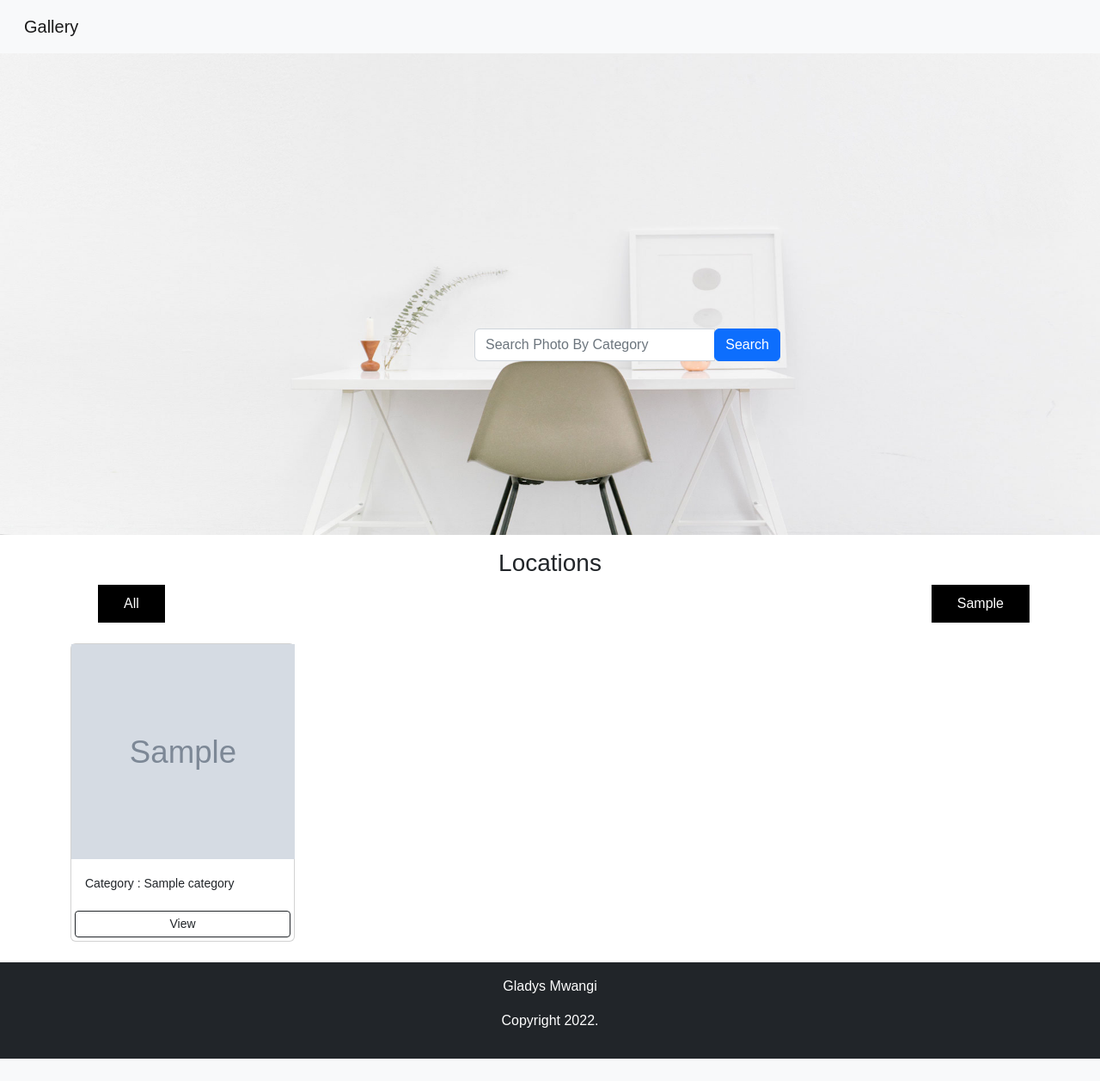
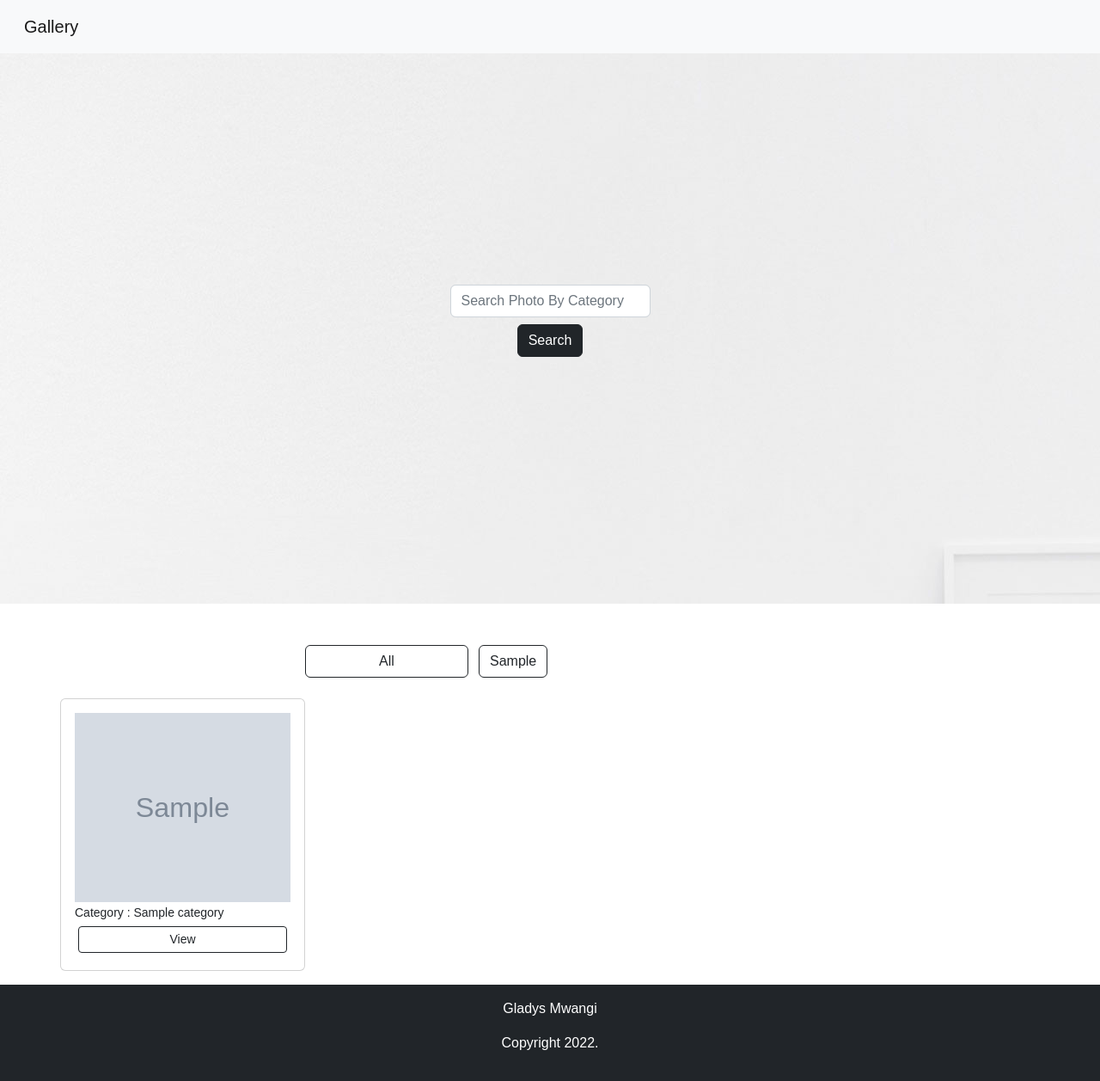
Before and after one commit to gladys-gg/photogallery, a Django app: template photos/templates/photos/gallery.html in a window 1280 px wide. Shown: the whole page at 86% size. Before the commit the page ends 1231 px from the top, so only its background shows below. Run offline with Django 4.2, Linux system fonts and the light colour scheme; the template is opened without the code that fills it: values that come from a table or form of the project are taken from there, others are empty; tables that the repository leaves empty hold one stand-in row (values such as "Sample post"); grey boxes marked "Sample" are stand-in pictures; some libraries are stand-ins or nearby versions.

Commit message:
Edited the gallery page and arranged the cards in a better format

```diff
--- /dev/null
+++ b/photos/static/main.js
@@ -0,0 +1,2 @@
+const copyBtns = document.getElementByClassName('copy-btn')
+console.log(copyBtns)
--- a/photos/templates/photos/gallery.html
+++ b/photos/templates/photos/gallery.html
@@ -1,9 +1,46 @@
 {% extends 'photos/base.html' %}
-
+{% load static %}
 {% block content %}
 
     <section id="header" class="header-one">
-        <img src="../../../static/image/header-bg.jpg" style="height: 80vh !important; margin-top:-5em; width:100% ;"  alt="">
+
+
+        <header>
+                <!-- Navbar -->
+
+                <!-- Background image -->
+                <div
+                class="p-5 text-center bg-image"
+                style="
+                    background-image: url('../../../static/image/header-bg.jpg');
+                    height: 80vh;
+                "
+                >
+                <!-- <div class="mask" style="background-color: rgba(0, 0, 0, 0.6);"> -->
+                    <div class="d-flex justify-content-center align-items-center h-100">
+                    <div class="text-white">
+                        <h1 class="mb-3"><form role="search" action="{% url 'search_results' %}">
+
+                        <div class="form-group ">
+                            <input type="text" class="form-control" placeholder="Search Photo By Category" name="photo">
+                        </div>
+                        <button class="btn btn-dark" type="submit"> Search </button>
+
+                        </form></h1>
+                    <h4 class="mb-3"></h4>
+
+                    </div>
+                    </div>
+                <!-- </div> -->
+                </div>
+                <!-- Background image -->
+            </header>
+
+
+
+
+
+        <!-- <img src="../../../static/image/header-bg.jpg" style="height: 80vh !important; margin-top:-5em; width:100% ;"  alt="">
         <div class="container ">
             <div class="row" >
 
@@ -14,7 +51,7 @@
                     <div class="input-group ">
                         <input type="text" class="form-control" placeholder="Search Photo By Category" name="photo">
                         <div class="input-group-btn">
-                        <button class="btn btn-primary" type="submit"> Search </button>
+                        <button class="btn btn-dark" type="submit"> Search </button>
                         </div>
                     </div>
 
@@ -23,11 +60,19 @@
 
 
             </div>
-        </div>
+        </div>		 -->
     </section>
 
     <div class="container">
-        <h3 class="text-center mt-3">Locations</h3>
+        <div class="row row-cols-5 row-cols-md-6 g-4 mt-4 mb-4 mr-2 d.flex justify-content-center">
+            <a class="btn btn-outline-dark loc-list" data-mdb-ripple-color="dark" href="{% url 'gallery' %}">All</a>
+            {% for location in locations %}
+            <div class="col"><a class="btn btn-outline-dark loc-list" data-mdb-ripple-color="dark"  href="{% url 'gallery' %}?location={{location.location}}">{{location.location}}<a></div>
+            {% endfor %}
+        </div>
+
+
+        <!-- <h3 class="text-center mt-3">Locations</h3>
         <div>
         <ul class="menu" style="justify-content: space-between;align-items: right;
         width: 100%;display: flex;">
@@ -40,7 +85,7 @@
                 list-style: none;
                 position: relative;">All</a>
             </li>
-            {% for location in locations %}
+
             <li style="list-style: none;">
                 <a href="{% url 'gallery' %}?location={{location.location}}" style="text-decoration: none;
                 color: white;
@@ -52,12 +97,67 @@
                     {{location.location}}
                 </a>
             </li>
-            {% endfor %}
+
         </ul>
-        </div>
+        </div> -->
     </div>
 
 
+
+
+<!--
+list items start here -->
+
+<div class="container">
+    <div class="row">
+        {% for photo in photos %}
+        <div class="card p-3 col-12 col-md-6 col-lg-3">
+                <div class="img">
+                <img class="img-fluid" src="{{photo.image.url}}" alt="" style="height:220px"; width="100%;">
+                </div>
+                <div class="card-box">
+                    <small class="fw-bolder">Category : {{photo.category.name}}</small>
+                </div>
+                    <a href="{% url 'photo' photo.id %}" class="btn btn-outline-dark btn-sm m-1 loc-list">View</a>
+        </div>
+        {% empty %}
+        <h3>No photos...</h3>
+        {% endfor %}
+    </div>
+</div>
+<!-- <div class="container">
+    <div class="row row-cols-1 row-cols-md-3 g-4">
+        {% for photo in photos %}
+        <div class="col">
+            <div class="card">
+                <img class="img-fluid" src="{{photo.image.url}}" alt="Card image cap" style="height: 250px;">
+            </div>
+                <div class="card-body">
+                    <small>Category : {{photo.category.name}}</small>
+                </div>
+                <a href="{% url 'photo' photo.id %}" class="btn btn-outline-dark btn-sm m-1">View</a>
+
+        </div>
+        {% empty %}
+        <h3>No photos...</h3>
+        {% endfor %}
+
+    </div>
+</div> -->
+
+
+
+
+
+
+
+
+
+
+
+
+
+<!--
 <div class="container">
     <div class="row">
         <div class="col-md-12">
@@ -88,5 +188,5 @@
             </div>
         </div>
     </div>
-</div>
+</div> -->
     {% endblock %}
--- a/photos/templates/photos/photo.html
+++ b/photos/templates/photos/photo.html
@@ -13,7 +13,7 @@
 
             </div>
         </div>
-        <div class="col-md-6 mt-4">
+        <div class="col-md-6 mt-6">
             <p>Description : {{photo.description}}</p>
             <p>Location :{{photo.location.location }}</p>
             <p>Category :{{photo.category.name }}</p>
```
Also changed, not shown: photos/static/css/base.css (added, +28 -0 lines), photos/static/image/header-bg.jpg (added).
